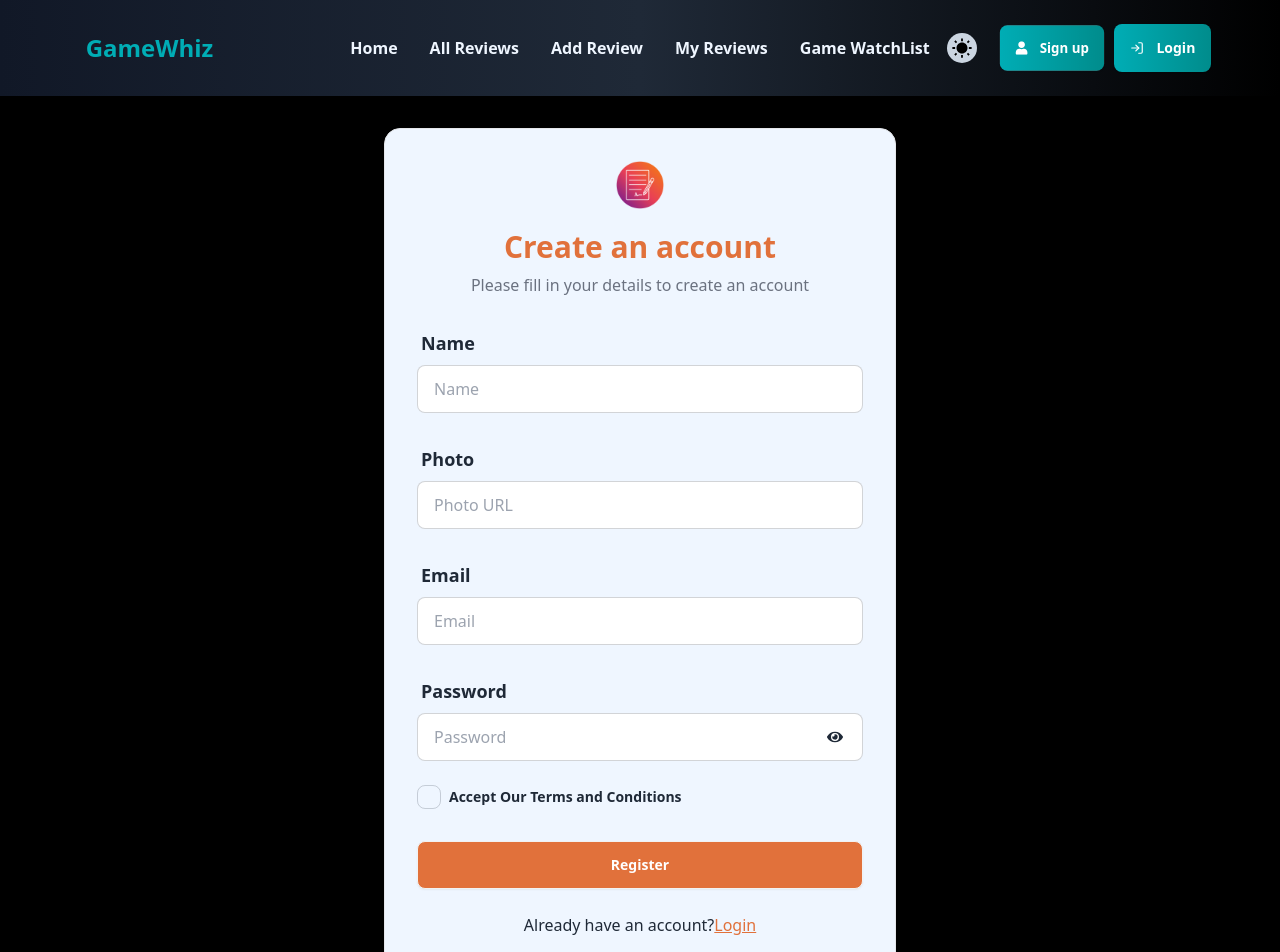
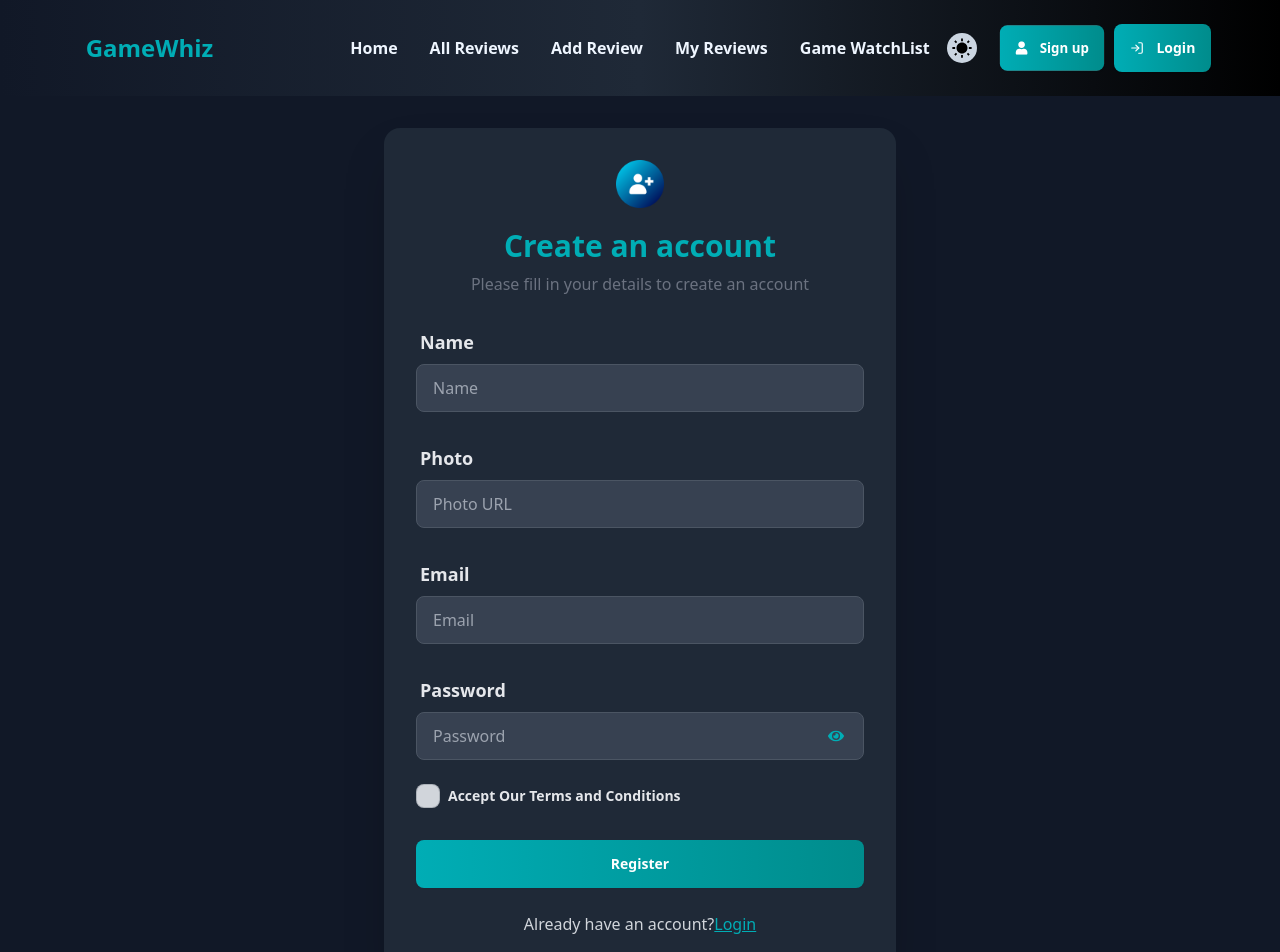
Before and after one commit to IftekarRahmanRuhit/GameWhiz-client-side, a React (Vite) app: page /register in a window 1280 px wide. Shown: the top 952 px of the page. Built offline with nearby package versions, Linux system fonts and the light colour scheme; no server answers.

Commit message:
added design for signup page footer

```diff
--- a/src/Components/Footer.jsx
+++ b/src/Components/Footer.jsx
@@ -9,7 +9,7 @@ const Footer = () => {
             <div>
               <div className="flex space-x-2">
                 {/* <img className="w-9 h-w-9 rounded-full" src={logo} alt="" /> */}
-                <h2 className="text-3xl font-bold text-[#E1713B]">GameWhiz</h2>
+                <h2 className="text-3xl font-bold text-[#008C8C]">GameWhiz</h2>
               </div>
 
               <p className="mt-4 text-gray-300">
@@ -26,11 +26,11 @@ const Footer = () => {
                 <input
                   type="email"
                   placeholder="Your E-mail"
-                  className="w-full px-4 py-2 rounded bg-gray-800 text-gray-300 focus:outline-none focus:ring-2 focus:ring-[#E1713B]"
+                  className="w-full px-4 py-2 rounded bg-gray-800 text-gray-300 focus:outline-none focus:ring-2 focus:ring-[#008C8C]"
                 />
                 <button
                   type="submit"
-                  className="bg-[#E1713B] hover:bg-orange-500 text-white font-semibold py-2 px-4 rounded"
+                  className="bg-[#008C8C] hover:bg-[#008C8C] text-white font-semibold py-2 px-4 rounded"
                 >
                   Subscribe
                 </button>
--- a/src/Components/MainLayout/Mainlayout.jsx
+++ b/src/Components/MainLayout/Mainlayout.jsx
@@ -21,7 +21,7 @@ const Mainlayout = () => {
         toastOptions={{
           success: {
             style: {
-              background: "green",
+              background: "#008C8C",
               color: "white",
             },
           },
--- a/src/Components/Navbar.jsx
+++ b/src/Components/Navbar.jsx
@@ -103,6 +103,9 @@ const Navbar = () => {
                   title: "Access Denied",
                   text: "Please log in to add a review.",
                   confirmButtonText: "Login",
+                  customClass: {
+                    confirmButton: 'bg-[#00ADB5]'
+                  }
                 })
               }
               className="text-gray-700 dark:text-blue-50 dark:hover:text-[#00ADB5] hover:text-[#00ADB5] font-semibold transition-all duration-200"
@@ -119,6 +122,9 @@ const Navbar = () => {
                   title: "Access Denied",
                   text: "Please log in to view your reviews.",
                   confirmButtonText: "Login",
+                  customClass: {
+                    confirmButton: 'bg-[#00ADB5]'
+                  }
                 })
               }
               className="text-gray-700 dark:text-blue-50 dark:hover:text-[#00ADB5] hover:text-[#00ADB5] font-semibold transition-all duration-200"
@@ -135,6 +141,9 @@ const Navbar = () => {
                   title: "Access Denied",
                   text: "Please log in to view your game watchlist.",
                   confirmButtonText: "Login",
+                  customClass: {
+                    confirmButton: 'bg-[#00ADB5]'
+                  }
                 })
               }
               className="text-gray-700 dark:text-blue-50 dark:hover:text-[#00ADB5] hover:text-[#00ADB5] font-semibold transition-all duration-200"
@@ -261,7 +270,7 @@ const Navbar = () => {
                     <div className="card-actions">
                       <button
                         onClick={handleSignOut}
-                        className="btn bg-[#E1713B] text-white hover:bg-orange-500 btn-block w-full mt-3"
+                        className="btn bg-gradient-to-r from-[#00ADB5] to-[#008C8C] text-white hover:bg-gradient-to-l hover:bg-[#008C8C] transition-all duration-300 border-none btn-block w-full mt-3"
                       >
                         Sign out
                       </button>
--- a/src/Components/Pages/Login.jsx
+++ b/src/Components/Pages/Login.jsx
@@ -110,7 +110,7 @@ const Login = () => {
           <label className="label">
             <a
               onClick={handleForgetPassword}
-              className="label-text-alt link link-hover text-[#00ADB5] text-sm font-medium dark:text-[#00ADB5]"
+              className="label-text-alt link link-hover text-[#00ADB5] text-sm font-medium dark:text-[#00ADB5] dark:hover:text-[#00ADB5]"
             >
               Forgot password?
             </a>
--- a/src/Components/Pages/Register.jsx
+++ b/src/Components/Pages/Register.jsx
@@ -5,9 +5,8 @@ import { FaEye, FaEyeSlash } from "react-icons/fa";
 import toast from "react-hot-toast";
 import register from "../../../public/register.png";
 
-
 const Register = () => {
-  const { createUser,updateUserProfile} = useContext(AuthContext);
+  const { createUser, updateUserProfile } = useContext(AuthContext);
   const navigate = useNavigate();
 
   const [showPassword, setShowPassword] = useState(false);
@@ -55,12 +54,12 @@ const Register = () => {
   };
 
   return (
-    <div className="hero min-h-screen mt-4">
+    <div className="hero min-h-screen bg-gray-50 dark:bg-gray-900">
       <div className="hero-content flex-col lg:flex-row-reverse w-full">
-        <div className="card bg-blue-50 w-full max-w-lg shrink-0 shadow-2xl border mb-16">
+        <div className="card bg-white dark:bg-gray-800 w-full max-w-lg shrink-0 shadow-2xl  mb-16 mt-4">
           <form onSubmit={handleRegister} className="card-body">
             <img className="w-12 h-12 mx-auto" src={register} alt="" />
-            <h1 className="text-3xl font-bold text-center text-[#E1713B] mt-3">
+            <h1 className="text-3xl font-bold text-center text-[#00ADB5] mt-3">
               Create an account
             </h1>
             <p className="text-center text-gray-500 font-medium">
@@ -68,43 +67,49 @@ const Register = () => {
             </p>
             <div className="form-control mt-4">
               <label className="label">
-                <span className="label-text text-lg font-semibold">Name</span>
+                <span className="label-text text-lg font-semibold text-gray-700 dark:text-gray-200">
+                  Name
+                </span>
               </label>
               <input
                 type="text"
                 name="name"
                 placeholder="Name"
-                className="input input-bordered focus:outline-none focus:ring-2 focus:ring-[#E1713B]"
+                className="input input-bordered focus:outline-none focus:ring-2 focus:ring-[#00ADB5] dark:bg-gray-700 dark:text-white dark:border-gray-600"
                 required
               />
             </div>
             <div className="form-control mt-4">
               <label className="label">
-                <span className="label-text text-lg font-semibold">Photo</span>
+                <span className="label-text text-lg font-semibold text-gray-700 dark:text-gray-200">
+                  Photo
+                </span>
               </label>
               <input
                 type="text"
                 name="photo"
                 placeholder="Photo URL"
-                className="input input-bordered focus:outline-none focus:ring-2 focus:ring-[#E1713B]"
+                className="input input-bordered focus:outline-none focus:ring-2 focus:ring-[#00ADB5] dark:bg-gray-700 dark:text-white dark:border-gray-600"
                 required
               />
             </div>
             <div className="form-control mt-4">
               <label className="label">
-                <span className="label-text text-lg font-semibold">Email</span>
+                <span className="label-text text-lg font-semibold text-gray-700 dark:text-gray-200">
+                  Email
+                </span>
               </label>
               <input
                 type="email"
                 name="email"
                 placeholder="Email"
-                className="input input-bordered focus:outline-none focus:ring-2 focus:ring-[#E1713B]"
+                className="input input-bordered focus:outline-none focus:ring-2 focus:ring-[#00ADB5] dark:bg-gray-700 dark:text-white dark:border-gray-600"
                 required
               />
             </div>
             <div className="form-control relative mt-4">
               <label className="label">
-                <span className="label-text text-lg font-semibold">
+                <span className="label-text text-lg font-semibold text-gray-700 dark:text-gray-200">
                   Password
                 </span>
               </label>
@@ -112,12 +117,12 @@ const Register = () => {
                 type={showPassword ? "text" : "password"}
                 name="password"
                 placeholder="Password"
-                className="input input-bordered focus:outline-none focus:ring-2 focus:ring-[#E1713B]"
+                className="input input-bordered focus:outline-none focus:ring-2 focus:ring-[#00ADB5] dark:bg-gray-700 dark:text-white dark:border-gray-600"
               />
               <button
                 type="button"
                 onClick={() => setShowPassword(!showPassword)}
-                className="absolute right-5 bottom-4"
+                className="absolute right-5 bottom-4 text-[#00ADB5]"
               >
                 {showPassword ? <FaEyeSlash /> : <FaEye />}
               </button>
@@ -126,21 +131,21 @@ const Register = () => {
               <input
                 type="checkbox"
                 name="terms"
-                className="checkbox"
+                className="checkbox dark:bg-gray-300"
                 required
               />
-              <span className="label-text font-semibold">
+              <span className="label-text font-semibold text-gray-700 dark:text-gray-200">
                 Accept Our Terms and Conditions
               </span>
             </div>
             <div className="form-control mt-6">
-              <button className="btn bg-[#E1713B] hover:bg-orange-600 w-full text-white font-semibold">
+              <button className="btn border-none bg-gradient-to-r from-[#00ADB5] to-[#008C8C] text-white hover:bg-gradient-to-l hover:bg-[#008C8C] transition-all duration-300 font-semibold dark:bg-gradient-to-r dark:from-[#00ADB5] dark:to-[#008C8C] dark:hover:bg-gradient-to-l dark:hover:bg-[#008C8C]">
                 Register
               </button>
             </div>
-            <p className="text-center mt-4 font-medium">
+            <p className="text-center mt-4 font-medium text-gray-700 dark:text-gray-300">
               Already have an account?
-              <Link to="/login" className="text-[#E1713B] underline">
+              <Link to="/login" className="text-[#00ADB5] underline">
                 Login
               </Link>
             </p>
```
Also changed, not shown: public/register.png, public/user.png.
